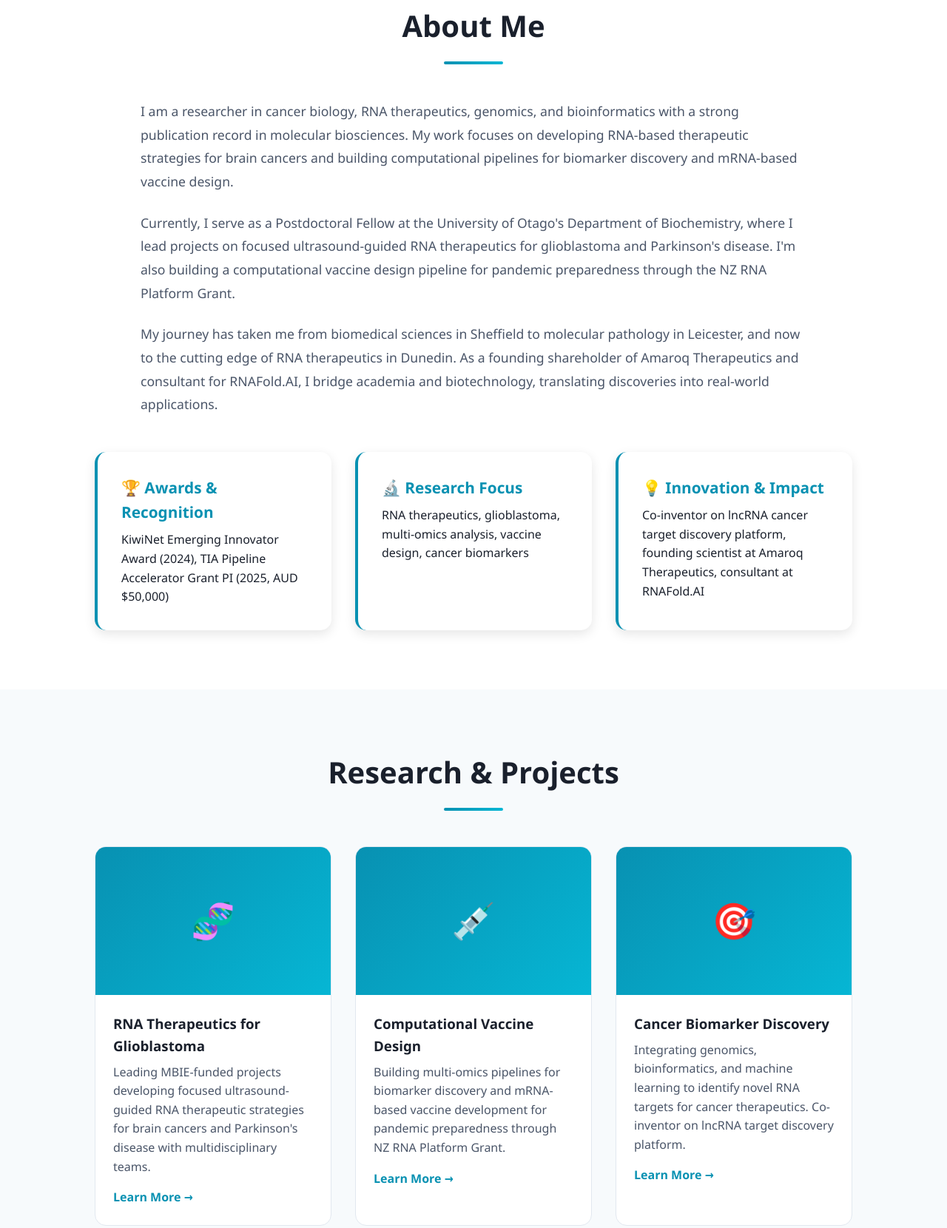
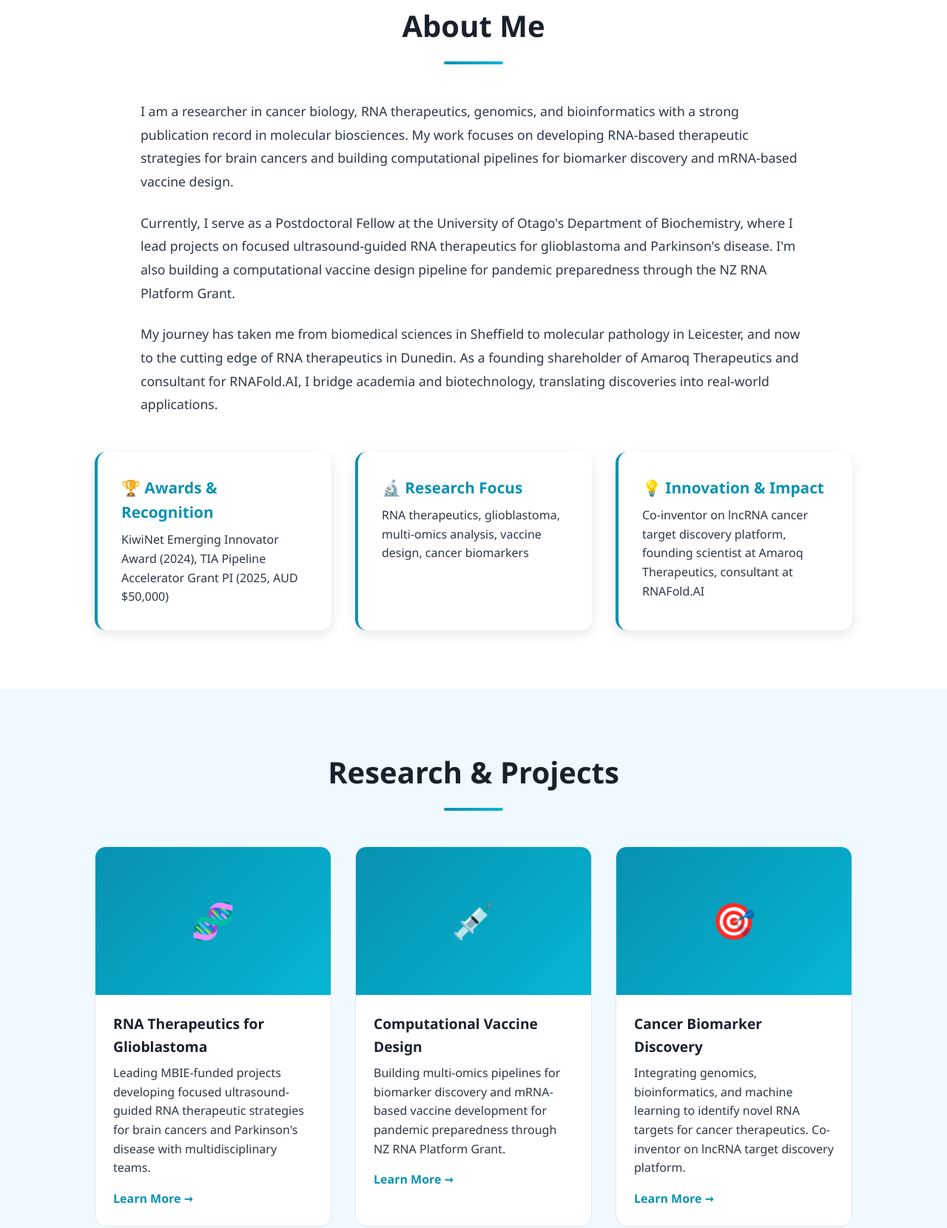
Before and after one commit to zz153/zohaibrana.github.io, a plain HTML site: page index.html in a window 1280 px wide. Shown: the part 877-2537 px from the top of the page at 74% size. Drawn offline with Linux system fonts and the light colour scheme.

Commit message:
Update index.html

```diff
--- a/index.html
+++ b/index.html
@@ -178,7 +178,7 @@
         }
 
         section:nth-child(even) {
-            background: #f7fafc;
+            background: #f0f9ff;
         }
 
         h2 {
@@ -203,7 +203,7 @@
         .about-content {
             max-width: 900px;
             margin: 0 auto;
-            color: #4a5568;
+            color: #2d3748;
             font-size: 1.1rem;
             line-height: 1.8;
         }
@@ -230,12 +230,17 @@
 
         .highlight-card:hover {
             transform: translateY(-5px);
+            box-shadow: 0 8px 20px rgba(8, 145, 178, 0.2);
         }
 
         .highlight-card h3 {
             color: #0891b2;
             margin-bottom: 0.5rem;
             font-size: 1.3rem;
+        }
+
+        .highlight-card p {
+            color: #2d3748;
         }
 
         /* Research Section */
@@ -277,11 +282,13 @@
         .research-content h3 {
             color: #1a202c;
             margin-bottom: 0.5rem;
+            font-size: 1.2rem;
         }
 
         .research-content p {
-            color: #4a5568;
+            color: #2d3748;
             margin-bottom: 1rem;
+            line-height: 1.6;
         }
 
         .research-link {
@@ -360,7 +367,7 @@
         }
 
         .contact-content p {
-            color: #4a5568;
+            color: #2d3748;
             font-size: 1.1rem;
             margin-bottom: 2rem;
         }
@@ -499,7 +506,7 @@
     <section id="home" class="hero">
         <div class="hero-content">
             <div class="profile-image-container">
-                <img src="1756174962910.png" alt="Zohaib Rana, PhD">
+                <img src="https://media.licdn.com/dms/image/v2/D5603AQGjLFDQsLX8mw/profile-displayphoto-shrink_800_800/profile-displayphoto-shrink_800_800/0/1729037719972?e=1740614400&v=beta&t=VvzBwVoqg-nrb1pjQdVDz5p3Xh_KjHlNFEd7pRZ8ZLE" alt="Zohaib Rana, PhD">
             </div>
 
             <h1>Zohaib Rana, PhD</h1>
```
